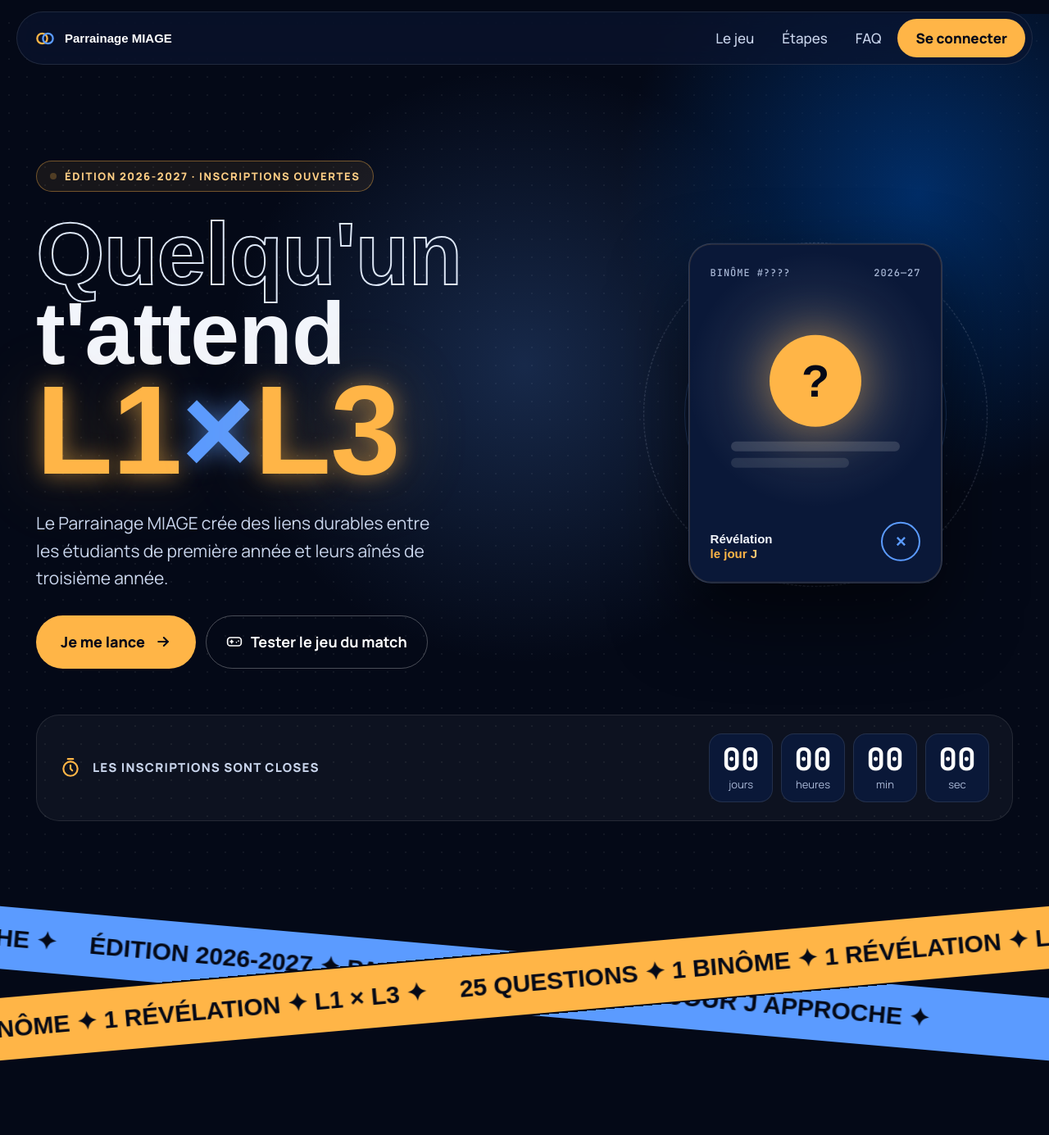
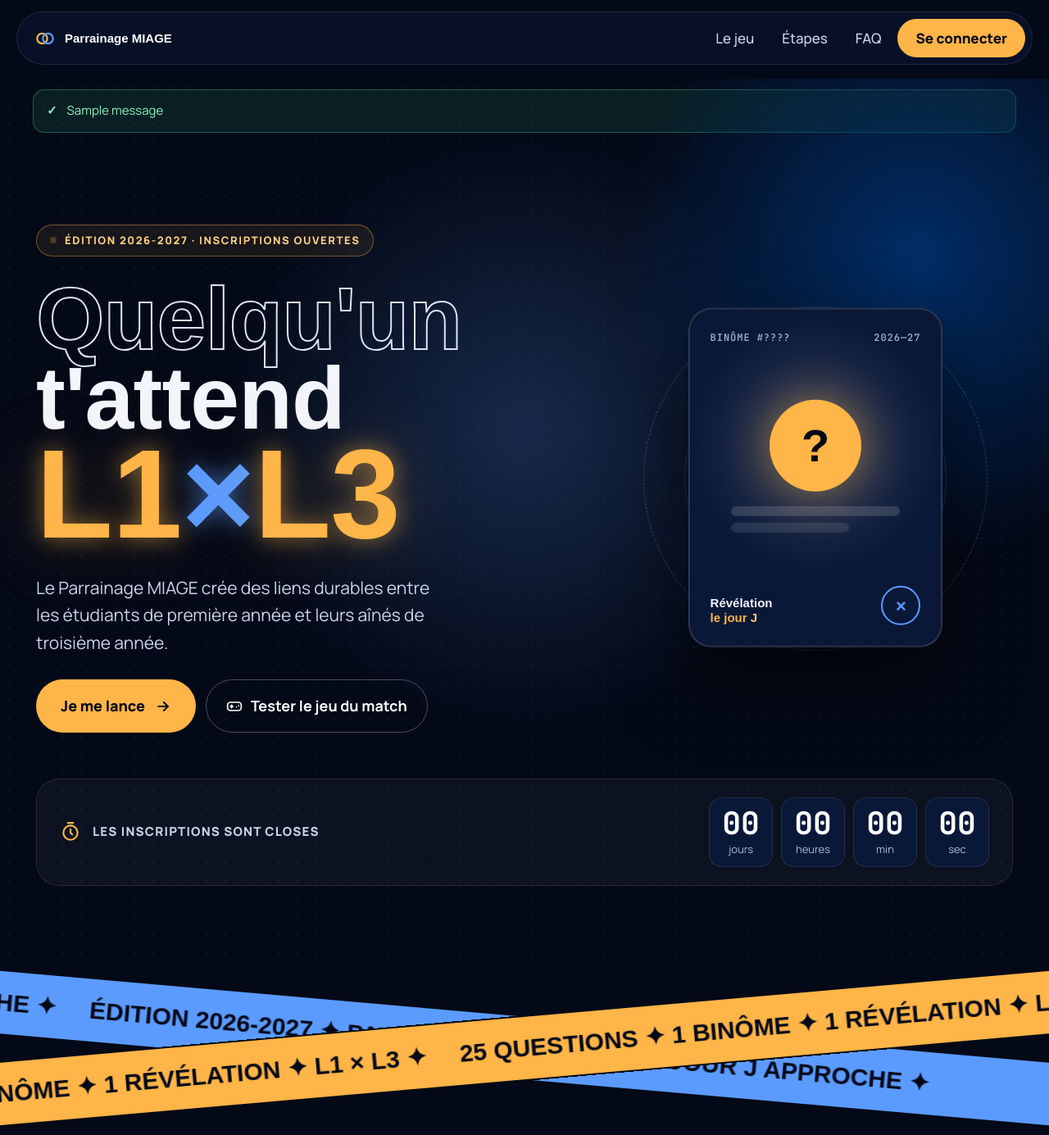
Before and after one commit to Dani-code17/Parrainage_mi, a Django app: page / in a window 1280 px wide. Shown: the top 1385 px of the page at 82% size. Run offline with Django 5.2, Linux system fonts and the light colour scheme; tables that the repository leaves empty hold one stand-in row (values such as "Sample post"); one stand-in notice (Sample message) is shown; some web fonts are replaced.

Commit message:
Affiche les messages Django et guide l'equipe vers le declenchement
La refonte du design avait supprime l'affichage des messages : tous les
retours de l'application etaient invisibles (revelation non declenchee,
reponses enregistrees, erreurs de connexion). Un fragment partage est
desormais inclus sur chaque page.

Un membre de l'equipe qui ouvre la projection avant declenchement est
redirige vers la page d'administration concernee, avec la consigne.

```diff
--- /dev/null
+++ b/parrainage/templates/parrainage/_messages.html
@@ -0,0 +1,24 @@
+{% comment %}
+Affichage des messages Django (succès, erreur, avertissement, info).
+Fragment partagé par toutes les pages : sans lui, les retours de l'application
+(« réponses enregistrées », « révélation non déclenchée », erreurs de
+connexion…) restent invisibles pour l'utilisateur.
+{% endcomment %}
+{% if messages %}
+<div class="pm-messages" style="max-width: 1240px; margin: 0 auto; padding: 16px 20px 0">
+  {% for message in messages %}
+  <div role="alert"
+       style="display: flex; align-items: flex-start; gap: 12px; margin-bottom: 10px;
+              border-radius: 14px; padding: 14px 16px; font-size: 15px; line-height: 1.5;
+              {% if message.tags == 'success' %}background: rgba(52,199,123,.12); border: 1px solid rgba(52,199,123,.40); color: #8ff0bf;
+              {% elif message.tags == 'error' %}background: rgba(255,99,99,.12); border: 1px solid rgba(255,99,99,.45); color: #ffb3b3;
+              {% elif message.tags == 'warning' %}background: rgba(255,181,71,.12); border: 1px solid rgba(255,181,71,.45); color: #ffd79a;
+              {% else %}background: rgba(91,155,255,.12); border: 1px solid rgba(91,155,255,.40); color: #bcd6ff;{% endif %}">
+    <span aria-hidden="true" style="font-weight: 700; flex: 0 0 auto">
+      {% if message.tags == 'success' %}✓{% elif message.tags == 'error' %}✕{% elif message.tags == 'warning' %}!{% else %}i{% endif %}
+    </span>
+    <span>{{ message }}</span>
+  </div>
+  {% endfor %}
+</div>
+{% endif %}
--- a/parrainage/templates/parrainage/accueil.html
+++ b/parrainage/templates/parrainage/accueil.html
@@ -59,6 +59,7 @@
 </header>
 
 <main>
+{% include 'parrainage/_messages.html' %}
 <!-- ===================== HERO ===================== -->
 <section id="hero" style="position: relative; margin-top: -76px; padding-top: 76px; overflow: hidden; --sx: 50%; --sy: 40%; --tx: 0deg; --ty: 0deg">
   <div aria-hidden="true" class="px-grain" style="position: absolute; inset: 0; pointer-events: none; opacity: 0.8"></div>
--- a/parrainage/templates/parrainage/connexion.html
+++ b/parrainage/templates/parrainage/connexion.html
@@ -49,6 +49,7 @@
 
   <!-- ============ FORMULAIRE ============ -->
   <main style="flex: 1 1 480px; min-width: 0; min-height: 100vh; display: flex; flex-direction: column; padding: 28px clamp(20px, 5vw, 64px)">
+{% include 'parrainage/_messages.html' %}
     <div style="display: flex; align-items: center; justify-content: space-between; gap: 12px">
       <a href="{% url 'home' %}" class="px-link" style="display: inline-flex; align-items: center; gap: 8px; color: #C9D5EC; text-decoration: none; font-weight: 600; min-height: 44px; padding: 0 4px">
         <svg width="20" height="20" viewBox="0 0 24 24" fill="none" stroke="currentColor" stroke-width="2.2" stroke-linecap="round" stroke-linejoin="round" aria-hidden="true"><path d="M19 12H5"/><path d="m11 18-6-6 6-6"/></svg>Retour à l'accueil</a>
--- a/parrainage/templates/parrainage/dashboard.html
+++ b/parrainage/templates/parrainage/dashboard.html
@@ -34,6 +34,7 @@
 </header>
 
 <main style="max-width: 1240px; margin: 0 auto; padding: 24px 24px 72px">
+{% include 'parrainage/_messages.html' %}
 
   <!-- ===================== EN-TÊTE ===================== -->
   <section style="position: relative; overflow: hidden; border-radius: 32px; background: radial-gradient(560px circle at 80% 0%, rgba(91,155,255,0.18), rgba(4,9,23,0) 62%), #012F6B; border: 1px solid rgba(255,255,255,0.12); padding: clamp(28px, 4vw, 48px); margin-bottom: 32px">
--- a/parrainage/templates/parrainage/inscription.html
+++ b/parrainage/templates/parrainage/inscription.html
@@ -24,6 +24,7 @@
 </header>
 
 <main style="max-width: 640px; margin: 0 auto; padding: 24px 20px 72px">
+{% include 'parrainage/_messages.html' %}
 
   <section class="a-up" style="position: relative; overflow: hidden; border-radius: 32px; background: #012F6B; border: 1px solid rgba(255,255,255,0.12); padding: clamp(32px, 5vw, 56px); text-align: center">
     <div aria-hidden="true" class="px-grain" style="position: absolute; inset: 0; opacity: 0.6; pointer-events: none"></div>
--- a/parrainage/templates/parrainage/mini_jeu.html
+++ b/parrainage/templates/parrainage/mini_jeu.html
@@ -30,6 +30,7 @@
 </header>
 
 <main style="max-width: 640px; margin: 0 auto; padding: 24px 20px 72px">
+{% include 'parrainage/_messages.html' %}
 
   <section class="a-up" style="position: relative; overflow: hidden; border-radius: 32px; background: #012F6B; border: 1px solid rgba(255,255,255,0.12); padding: clamp(28px, 4vw, 44px); margin-bottom: 24px; text-align: center">
     <div aria-hidden="true" class="px-grain" style="position: absolute; inset: 0; opacity: 0.6; pointer-events: none"></div>
--- a/parrainage/templates/parrainage/photo.html
+++ b/parrainage/templates/parrainage/photo.html
@@ -30,6 +30,7 @@
 </header>
 
 <main style="max-width: 640px; margin: 0 auto; padding: 24px 20px 72px">
+{% include 'parrainage/_messages.html' %}
 
   <section class="a-up" style="position: relative; overflow: hidden; border-radius: 32px; background: #012F6B; border: 1px solid rgba(255,255,255,0.12); padding: clamp(28px, 4vw, 44px); margin-bottom: 24px; text-align: center">
     <div aria-hidden="true" class="px-grain" style="position: absolute; inset: 0; opacity: 0.6; pointer-events: none"></div>
--- a/parrainage/templates/parrainage/quiz.html
+++ b/parrainage/templates/parrainage/quiz.html
@@ -104,6 +104,7 @@
 </header>
 
 <main class="quiz-ligne" style="padding: 24px 20px 72px">
+{% include 'parrainage/_messages.html' %}
 
   {% if lecture_seule %}
 
--- a/parrainage/templates/parrainage/teasing.html
+++ b/parrainage/templates/parrainage/teasing.html
@@ -30,6 +30,7 @@
 </header>
 
 <main style="max-width: 940px; margin: 0 auto; padding: 24px 20px 72px">
+{% include 'parrainage/_messages.html' %}
 
   <section class="a-up" style="position: relative; overflow: hidden; border-radius: 32px; background: #012F6B; border: 1px solid rgba(255,255,255,0.12); padding: clamp(28px, 4vw, 48px); margin-bottom: 32px; text-align: center">
     <div aria-hidden="true" class="px-grain" style="position: absolute; inset: 0; opacity: 0.6; pointer-events: none"></div>
--- a/parrainage/views.py
+++ b/parrainage/views.py
@@ -428,6 +428,14 @@ def revelation_view(request):
 
     p = parametres()
     if not p.revelation_declenchee_manuellement:
+        if request.user.is_staff:
+            messages.warning(
+                request,
+                "La révélation n'est pas encore déclenchée. Dans l'admin, "
+                "ouvrez « Paramètre de l'événement », cochez la ligne puis "
+                "lancez l'action « FORCER LA RÉVÉLATION ». Revenez ensuite ici."
+            )
+            return redirect('admin:parrainage_parametreevenement_changelist')
         messages.info(request, "La révélation n'a pas encore été déclenchée par l'équipe.")
         return redirect('dashboard')
 
```
